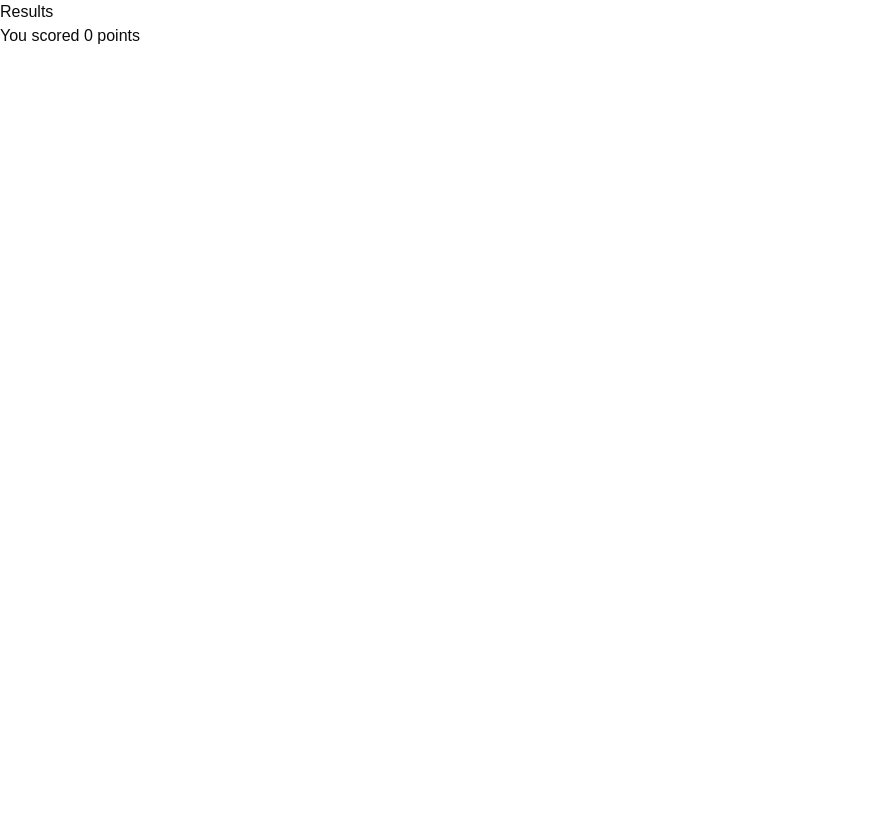
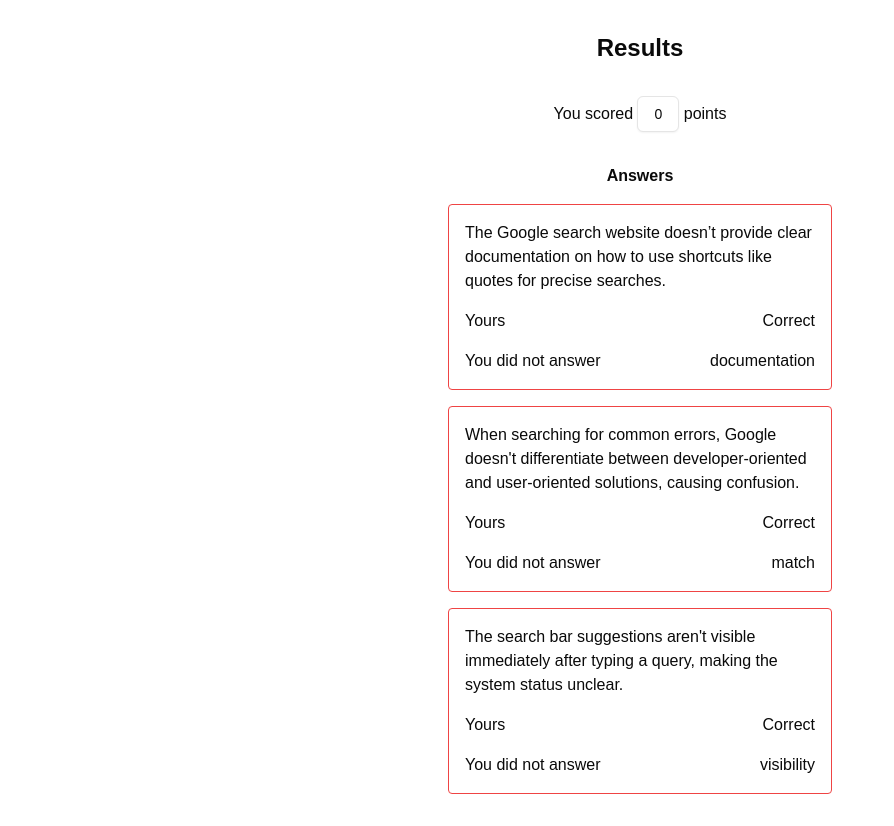
Before and after one commit to JuanIWK3/heuristic-game, a Next.js app: page /results in a window 1280 px wide. Shown: the whole page, without its empty margins (0-894 px from the left). Before the commit the page ends 800 px from the top, so only its background shows below. Built offline with nearby package versions, Linux system fonts and the light colour scheme.

Commit message:
Enhance results page with detailed answers and implement timer in problem dialog

```diff
--- a/app/results/page.tsx
+++ b/app/results/page.tsx
@@ -1,15 +1,48 @@
 'use client';
 
+import { Button } from '@/components/ui/button';
 import { gameContext } from '@/context/game';
 import { use } from 'react';
 
 export default function ResultsPage() {
-  const { points } = use(gameContext);
+  const { points, sites } = use(gameContext);
 
   return (
-    <div>
-      <h1>Results</h1>
-      <p>You scored {points} points</p>
+    <div className="min-h-screen gap-8 p-8 flex flex-col items-center justify-center">
+      <h1 className="font-bold text-2xl">Results</h1>
+      <p>
+        You scored <Button variant={'outline'}>{points}</Button> points
+      </p>
+
+      <div className="w-full max-w-sm">
+        <h1 className="text-center font-bold mb-4">Answers</h1>
+        <ul>
+          {sites.map((site) => (
+            <div className="flex flex-col gap-4" key={site.name}>
+              {site.problems.map((problem) => (
+                <div
+                  className={`flex border flex-col gap-4 w-full p-4 rounded ${problem.userAnswer === problem.answer ? 'border-green-500' : 'border-red-500'}`}
+                  key={problem.description}
+                >
+                  <h2>{problem.description}</h2>
+                  <div className="flex justify-between w-full">
+                    <p>Yours</p>
+                    <p>Correct</p>
+                  </div>
+                  <div className="flex justify-between w-full">
+                    <p>
+                      {problem.userAnswer
+                        ? problem.userAnswer
+                        : 'You did not answer'}
+                    </p>
+                    <h2>{problem.answer}</h2>
+                  </div>
+                </div>
+              ))}
+            </div>
+          ))}
+        </ul>
+      </div>
     </div>
   );
 }
--- a/components/problem-dialog.tsx
+++ b/components/problem-dialog.tsx
@@ -10,7 +10,7 @@ import { gameContext, type Problem } from '@/context/game';
 import { type Heuristic, heuristics } from '@/data/heuristics';
 import Image from 'next/image';
 import { Button } from './ui/button';
-import { useContext, useState } from 'react';
+import { useContext, useEffect, useState } from 'react';
 
 export function ProblemDialog({
   problem,
@@ -18,12 +18,34 @@ export function ProblemDialog({
 }: { problem: Problem; name: string }) {
   const { answer } = useContext(gameContext);
   const [open, setOpen] = useState<boolean>(false);
+  const [timer, setTimer] = useState<number>(5);
+
+  setTimeout(() => {
+    if (timer > 0 && open) {
+      setTimer(timer - 1);
+    }
+  }, 1000);
+
+  useEffect(() => {
+    if (timer === 0) {
+      answer('none');
+      setOpen(false);
+    }
+  }, [timer, answer]);
 
   return (
     <Dialog open={open} onOpenChange={setOpen}>
       <DialogTrigger>{name}</DialogTrigger>
       <DialogContent>
         <DialogHeader>
+          {timer > 0 && (
+            <div className="text-center text-2xl">
+              {timer}
+              <br />
+              seconds
+            </div>
+          )}
+
           <DialogTitle>What is the heuristic for this problem?</DialogTitle>
           <DialogDescription>{problem.description}</DialogDescription>
           <Image
--- a/context/game-provider.tsx
+++ b/context/game-provider.tsx
@@ -8,7 +8,7 @@ import type { Heuristic } from '@/data/heuristics';
 
 export function GameContextProvider({ children }: { children: ReactNode }) {
   const [points, setPoints] = useState<number>(0);
-  const sites: Site[] = [
+  const [sites, setSites] = useState<Site[]>([
     {
       name: 'Google',
       problems: [
@@ -147,15 +147,13 @@ export function GameContextProvider({ children }: { children: ReactNode }) {
     //     },
     //   ],
     // },
-  ];
+  ]);
   const [selected, setSelected] = useState<{
     site: Site;
     problem: Problem;
   } | null>(null);
   const router = useRouter();
-  const [alreadyAnswered, setAlreadyAnswered] = useState<Set<Problem>>(
-    new Set(),
-  );
+  const [alreadyAnswered] = useState<Set<Problem>>(new Set());
 
   console.log('Game context provider');
 
@@ -191,12 +189,19 @@ export function GameContextProvider({ children }: { children: ReactNode }) {
     });
   }
 
-  function answer(heuristic: Heuristic) {
+  function answer(heuristic: Heuristic | null) {
     if (!selected) {
       return;
     }
     console.log(`Answering ${heuristic} for ${selected.problem.answer}`);
     alreadyAnswered.add(selected.problem);
+
+    if (!heuristic) {
+      toast({
+        title: 'Time is up!',
+        variant: 'destructive',
+      });
+    }
 
     if (heuristic === selected?.problem.answer) {
       toast({
@@ -204,12 +209,33 @@ export function GameContextProvider({ children }: { children: ReactNode }) {
         variant: 'success',
       });
       setPoints(points + 1);
+      // save user answer
     } else {
       toast({
         title: 'Incorrect answer.',
         variant: 'destructive',
       });
     }
+
+    setSites((sites) =>
+      sites.map((site) => {
+        if (site.name === selected.site.name) {
+          return {
+            ...site,
+            problems: site.problems.map((problem) => {
+              if (problem === selected.problem) {
+                return {
+                  ...problem,
+                  userAnswer: heuristic,
+                };
+              }
+              return problem;
+            }),
+          };
+        }
+        return site;
+      }),
+    );
 
     setSelected(null);
   }
--- a/context/game.tsx
+++ b/context/game.tsx
@@ -7,7 +7,7 @@ export type Problem = {
   image: string;
   answer: Heuristic;
   description: string;
-  userAnswer?: Heuristic;
+  userAnswer?: Heuristic | null;
 };
 
 export type Site = {
@@ -24,7 +24,7 @@ type UserContext = {
     problem: Problem;
   } | null;
   selectRandom: VoidFunction;
-  answer(heuristic: Heuristic): void;
+  answer(heuristic: Heuristic | null): void;
 };
 
 export const gameContext = createContext<UserContext>({
```
